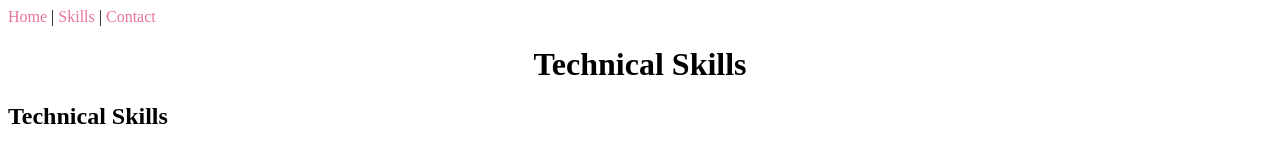
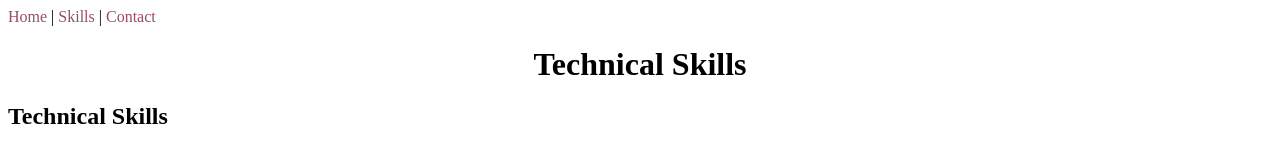
Before and after one commit to tcook08/ist263, a plain HTML site: page lab13/skills.html in a window 1280 px wide. Shown: the top 150 px of the page. Drawn offline with Linux system fonts and the light colour scheme.

Commit message:
Update style.css

```diff
--- a/lab13/style.css
+++ b/lab13/style.css
@@ -7,7 +7,7 @@
     left: 0;
 }
 nav a {
-    color: #e972a2
+    color: #964d6a
 }
 
 nav a:hover {
```
